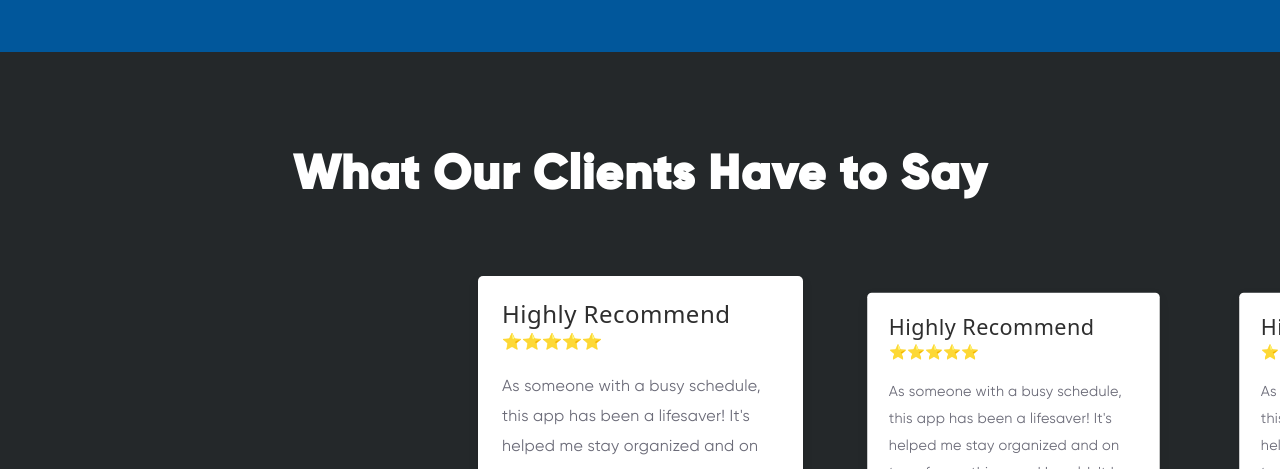
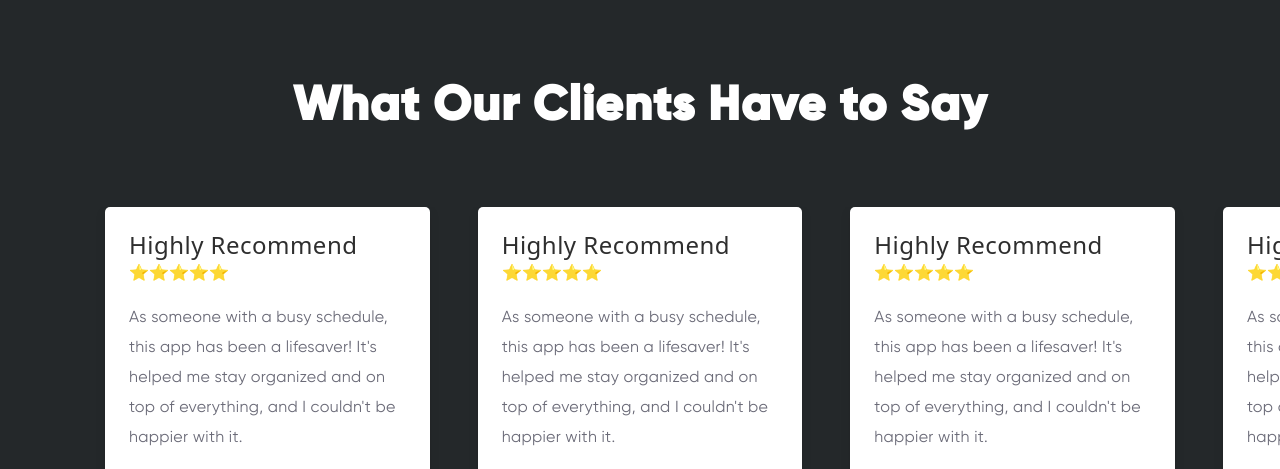
Before and after one commit to vishalsankpal/CraftedQ, a plain HTML site: page index.html in a window 1280 px wide. Shown: the part 5884-6353 px from the top of the page. Drawn offline with nearby package versions, Linux system fonts and the light colour scheme.

Commit message:
readme added few bugs solved

```diff
--- a/css/style.scss
+++ b/css/style.scss
@@ -725,8 +725,10 @@ section.first-view-port-section{
                     max-width: 100%;
                     height: auto;
                 }
+                @media only screen and (max-width: 767px){
                     &.google-analytics{
                         order: 2;
+                    }
                 }
             }
         }
@@ -907,10 +909,12 @@ section.first-view-port-section{
                 }
             }
         }
+        @media only screen and (max-width: 768px){
             .owl-item{
                 transform: scale(.9);
                 &.active.center{
                     transform: scale(1);
+                }
             }
         }
         .owl-nav{
--- a/js/app.js
+++ b/js/app.js
@@ -3,7 +3,7 @@ jQuery(document).ready(function($){
         loop:false,
         nav:true,
         navigation : true,
-        center: true,
+
         dots: false,
         responsive:{
             0:{
@@ -12,6 +12,7 @@ jQuery(document).ready(function($){
                 stagePadding: 10,
                 nav:false,
                 navigation : false,
+                center: true,
             },
             767:{
                 items:2,
```
Also changed, not shown: Readme.txt (added), css/style.css, 1 other file. Lines whose indentation alone changed are shown as unchanged.
